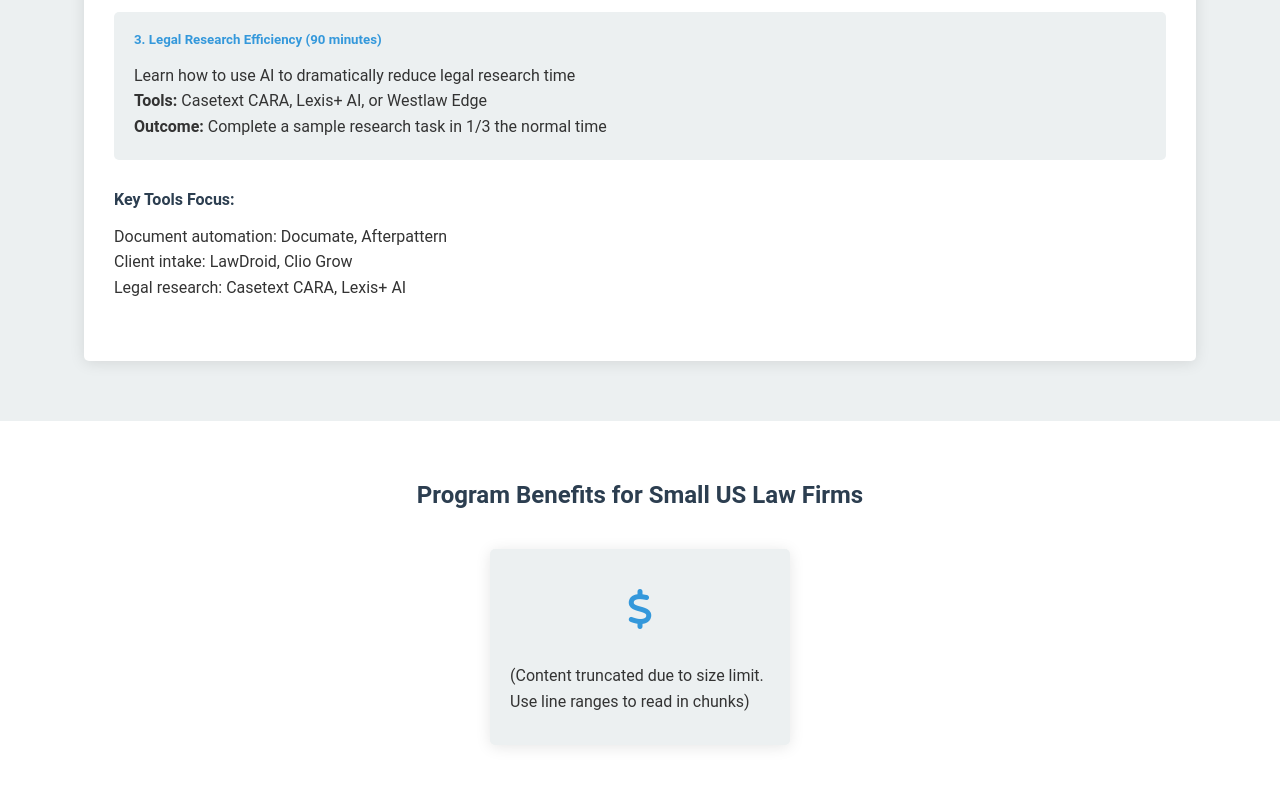
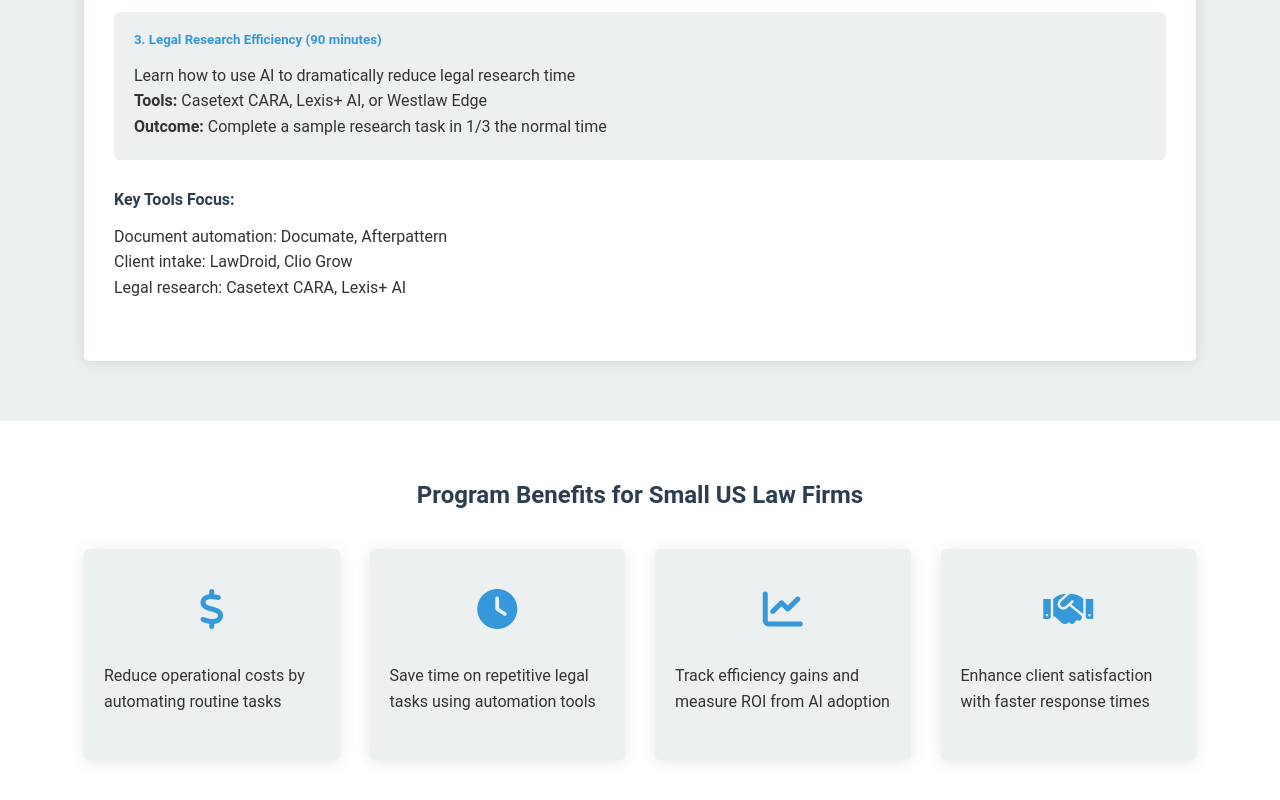
Before and after one commit to itprodirect/ai-bootcamp-legal-tech, a plain HTML site: page index.html in a window 1280 px wide. Shown: the part 2034-2834 px from the top of the page. Drawn offline with Linux system fonts and the light colour scheme.

Commit message:
Fix: Restored full site layout from Manus export

```diff
--- a/index.html
+++ b/index.html
@@ -305,5 +305,29 @@
               <div class="benefit-icon">
                 <i class="fas fa-dollar-sign"></i>
               </div>
+              <p>Reduce operational costs by automating routine tasks</p>
+            </div>
 
-(Content truncated due to size limit. Use line ranges to read in chunks)
+            <div class="benefit-card">
+              <div class="benefit-icon">
+                <i class="fas fa-clock"></i>
+              </div>
+              <p>Save time on repetitive legal tasks using automation tools</p>
+            </div>
+
+            <div class="benefit-card">
+              <div class="benefit-icon">
+                <i class="fas fa-chart-line"></i>
+              </div>
+              <p>Track efficiency gains and measure ROI from AI adoption</p>
+            </div>
+
+            <div class="benefit-card">
+              <div class="benefit-icon">
+                <i class="fas fa-handshake"></i>
+              </div>
+              <p>Enhance client satisfaction with faster response times</p>
+            </div>
+          </div>
+        </div>
+      </section>
```
Lines whose indentation alone changed are shown as unchanged.
